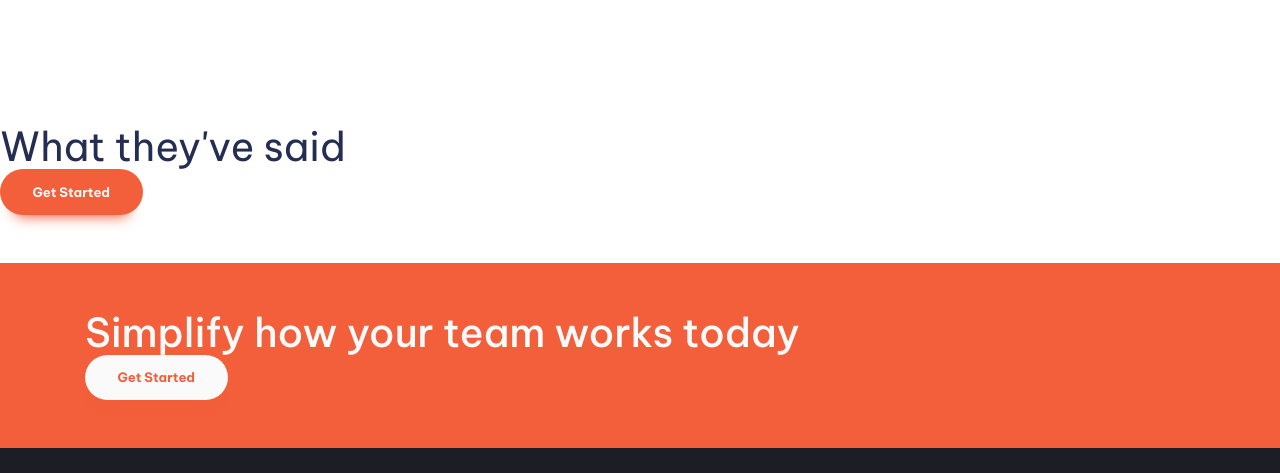
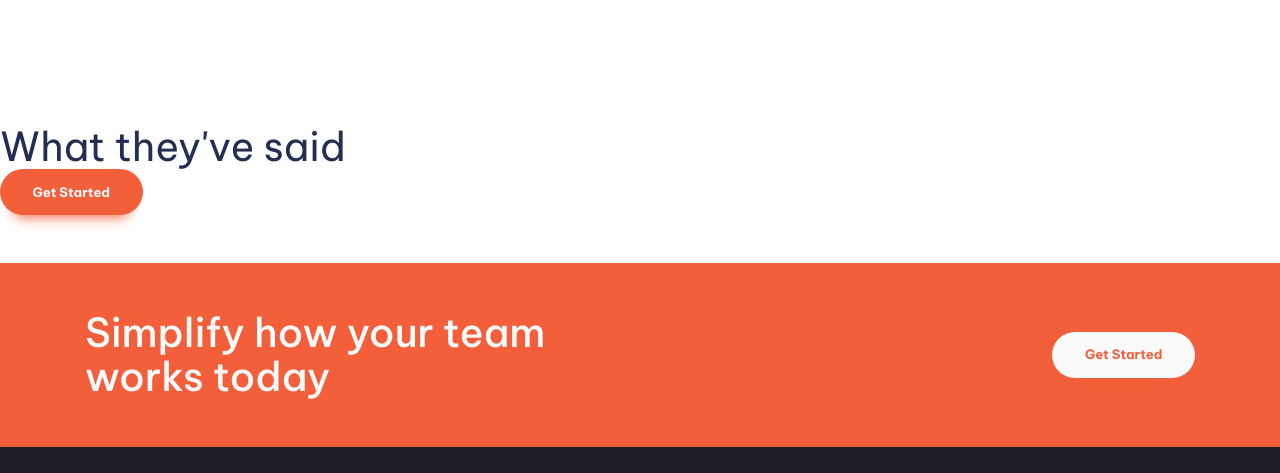
Before and after one commit to IliaAhd/frontendmentor-manage-landing-page, a website built with Vite: page index.html in a window 1280 px wide. Shown: the part 1262-1735 px from the top of the page. Built offline with nearby package versions, Linux system fonts and the light colour scheme.

Commit message:
fixing inverted button position on last section

```diff
--- a/index.html
+++ b/index.html
@@ -110,10 +110,12 @@
       <!-- last section  -->
       <section class="bg-accent-400 text-neutral-100 padding-block-700 cta">
         <div class="container">
-          <div class="even-cols">
+          <div class="even-cols vertical-align-center">
             <h2 class="fs-secondary-heading fw-semi-bold">Simplify how your team works today</h2>
+            <div>
+              <button class="button push-right" data-type="inverted">Get Started</button>
+            </div>
           </div>
-          <div><button class="button" data-type="inverted">Get Started</button></div>
         </div>
       </section>
     </main>
--- a/style.css
+++ b/style.css
@@ -176,6 +176,7 @@ p[data-width="wide"] {
 .button[data-type="inverted"]:focus-visible {
   color: var(--clr-accent-400);
   background: var(--clr-neutral-100);
+  display: flex;
 }
 
 .button[data-type="inverted"]:hover,
@@ -259,8 +260,6 @@ p[data-width="wide"] {
   display: none;
 }
 
-
-
 /* Utility classes */
 .hidden {
   position: absolute;
@@ -283,11 +282,6 @@ p[data-width="wide"] {
   margin-inline: auto;
 }
 
-/*this select everything except first thing */
-.flow > * + * {
-  margin-top: var(--flow-spacer, 4em);
-}
-
 .even-cols {
   display: grid;
   gap: 1rem;
@@ -298,6 +292,19 @@ p[data-width="wide"] {
     grid-auto-flow: column;
     grid-auto-columns: 1fr;
   }
+}
+
+.vertical-align-center {
+  align-items: center;
+}
+
+.push-right {
+  margin-left: auto;
+}
+
+/*this select everything except first thing */
+.flow > * + * {
+  margin-top: var(--flow-spacer, 4em);
 }
 
 /* text colors */
```
